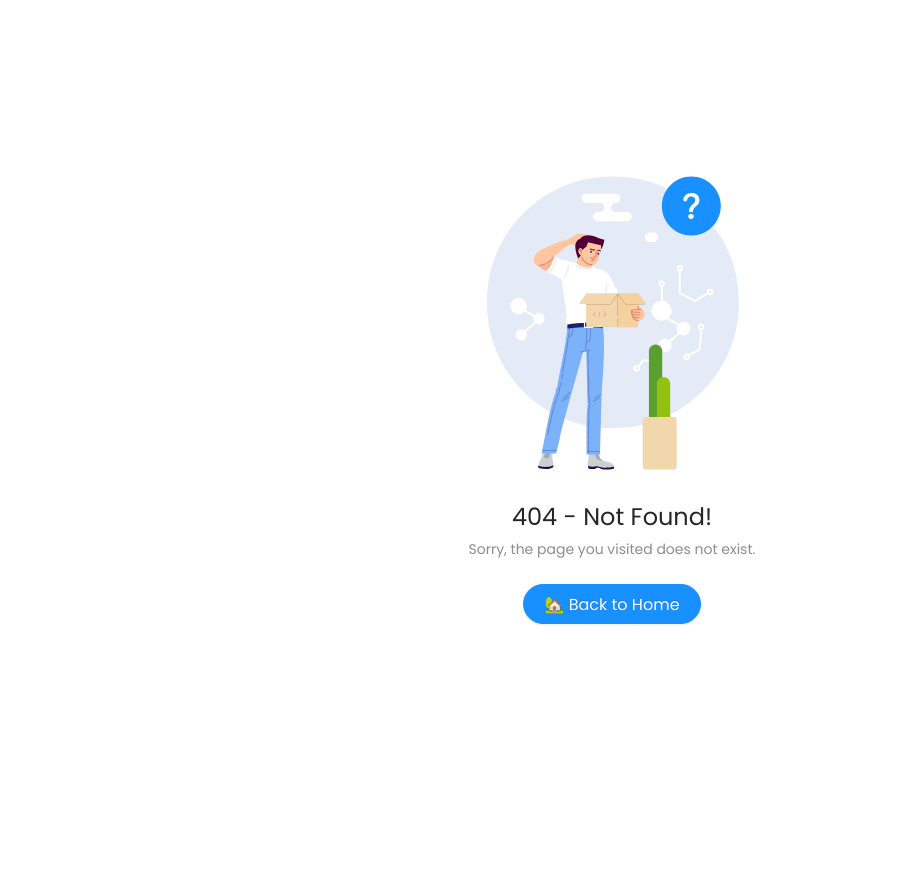
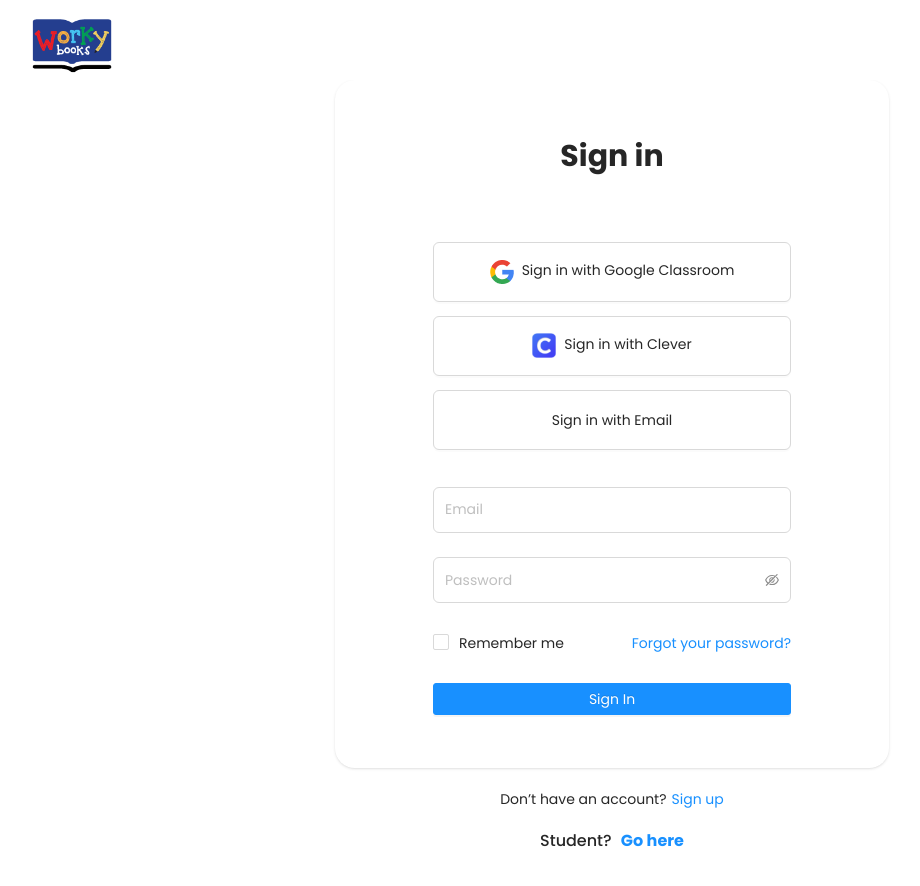
Before and after one commit to drewsmithninja/workybooks, a React (Create React App) app: page /signin in a window 1280 px wide. Before the commit this address had no page. Shown: the top 886 px of the page, without its empty margins (28-948 px from the left). Before the commit the page ends 800 px from the top, so only its background shows below. Built offline with nearby package versions, Linux system fonts and the light colour scheme.

Commit message:
Changes for sign and signup

```diff
--- a/src/App.js
+++ b/src/App.js
@@ -2,12 +2,16 @@ import React from 'react';
 import { BrowserRouter, Route, Routes } from 'react-router-dom';
 import Home from './pages/Home';
 import NotFound from './pages/NotFound';
+import SignIn from './pages/SignIn';
+import SignUp from './pages/Signup';
 
 function App() {
   return (
     <BrowserRouter>
       <Routes>
         <Route path='/' element={<Home />} />
+        <Route path='/signin' element={<SignIn />} />
+        <Route path='/signup' element={<SignUp />} />
         <Route path='*' element={<NotFound />} />
       </Routes>
     </BrowserRouter>
--- a/src/components/common/Headers.jsx
+++ b/src/components/common/Headers.jsx
@@ -99,11 +99,11 @@ function Headers() {
         {/* login/register button */}
         {!user.loggedIn ? (
           <Space>
-            <Button className='font-bold' type='primary' onClick={() => {
-              login();
-            }}>
-              Sign In
-            </Button>
+            <Link to='/signin'>
+              <Button className='font-bold' type='primary'>
+                Sign In
+              </Button>
+            </Link>
             <Link to='/auth/login'>
               <Button className='font-bold' type='primary'>
                 Sign Up
--- /dev/null
+++ b/src/pages/SignIn.jsx
@@ -0,0 +1,84 @@
+import {
+  Button,
+  Checkbox,
+  Form,
+  Input,
+  Layout,
+  Typography
+} from 'antd';
+import React from 'react';
+import { Link } from 'react-router-dom';
+
+import logo from '../assets/images/logo.png';
+import googleIcon from '../assets/images/google-icon.png';
+import cleverIcon from '../assets/images/clever-icon.png';
+
+function SignIn() {
+  window.document.title = 'Workybook - Sign In';
+  const { Header } = Layout;
+  const { Paragraph } = Typography;
+  return (
+    <>
+      <Header className='h-20 relative container mx-auto'>
+        <div className='flex items-center justify-between pt-2'>
+          <div>
+            <Link to='/'>
+              <img
+                src={logo}
+                alt="logo"
+                style={{
+                  width: 100
+                }}
+              />
+            </Link>
+          </div>
+        </div>
+      </Header>
+      <div className='w-[85%] max-w-[554px] h-[688px] bg-white-100 rounded-[20px] m-auto shadow flex flex-col text-center'>
+        <Typography.Title level={2} className="mt-[56px] !mb-[65px]">
+          Sign in
+        </Typography.Title>
+
+        <div className='flex flex-col gap-[14px] pb-[37px]'>
+          <Button className='w-[85%] max-w-[358px] h-[60px] m-auto rounded-[6px]'>
+            <img src={googleIcon} width="24" alt="googleIcon" className='mr-[8px]' />
+            Sign in with Google Classroom
+          </Button>
+          <Button className='w-[85%] max-w-[358px] h-[60px] m-auto rounded-[6px]'>
+            <img src={cleverIcon} width="24" alt="cleverIcon" className='mr-[8px]' />
+            Sign in with Clever
+          </Button>
+          <Button className='w-[85%] max-w-[358px] h-[60px] m-auto rounded-[6px]'>
+            Sign in with Email
+          </Button>
+        </div>
+
+        <Form>
+          <Form.Item label={false}>
+            <Input placeholder='Email' className='w-[85%] max-w-[358px] h-[46px] m-auto rounded-[6px]' />
+          </Form.Item>
+          <Form.Item label={false}>
+            <Input.Password placeholder='Password' className='w-[85%] max-w-[358px] h-[46px] m-auto rounded-[6px]' />
+          </Form.Item>
+          <div className='w-[85%] max-w-[358px] m-auto flex items-baseline justify-between'>
+            <Form.Item label={false}>
+              <Checkbox className='mr-[10px]' />
+              Remember me
+            </Form.Item>
+            <Link to="/">Forgot your password?</Link>
+          </div>
+          <Button type='primary' className='w-[85%] max-w-[358px] m-auto'>Sign In</Button>
+        </Form>
+      </div>
+      <Paragraph className='m-auto block w-[85%] max-w-[554px] text-center mt-[20px] mb-[40px]'>
+        Don’t have an account?
+        <Link to="/signup" className='ml-[5px]'>Sign up</Link>
+      </Paragraph>
+      <Typography.Title level={5} className="m-auto block w-[85%] max-w-[554px] !pb-[107px] text-center font-medium">
+        <span className="font-medium">Student?&nbsp;</span>
+        <Link to="/" className='ml-[5px]'>Go here</Link>
+      </Typography.Title>
+    </>
+  );
+}
+export default SignIn;
--- /dev/null
+++ b/src/pages/Signup.jsx
@@ -0,0 +1,63 @@
+import {
+  Button,
+  Layout,
+  Typography
+} from 'antd';
+import React from 'react';
+import { Link } from 'react-router-dom';
+
+import logo from '../assets/images/logo.png';
+import googleIcon from '../assets/images/google-icon.png';
+import cleverIcon from '../assets/images/clever-icon.png';
+
+function SignUp() {
+  window.document.title = 'Workybook - Sign Up';
+  const { Header } = Layout;
+  const { Paragraph } = Typography;
+  return (
+    <>
+      <Header className='h-20 relative container mx-auto'>
+        <div className='flex items-center justify-between pt-2'>
+          <div>
+            <Link to='/'>
+              <img
+                src={logo}
+                alt="logo"
+                style={{
+                  width: 100
+                }}
+              />
+            </Link>
+          </div>
+        </div>
+      </Header>
+      <div className='w-[85%] max-w-[554px] h-[522px] bg-white-100 rounded-[20px] m-auto shadow flex flex-col text-center'>
+        <Typography.Title level={2} className="!text-base md:!text-2xl mt-[56px]">
+          Create your teacher account
+        </Typography.Title>
+        <Typography.Title level={5} className="!font-normal !mt-[0px] !mb-[65px] !text-[14px]">
+          Signup for Workybooks
+        </Typography.Title>
+
+        <div className='flex flex-col gap-[14px] pb-[37px]'>
+          <Button className='w-[85%] max-w-[358px] h-[60px] m-auto rounded-[6px]'>
+            <img src={googleIcon} width="24" alt="googleIcon" className='mr-[8px]' />
+            Sign in with Google Classroom
+          </Button>
+          <Button className='w-[85%] max-w-[358px] h-[60px] m-auto rounded-[6px]'>
+            <img src={cleverIcon} width="24" alt="cleverIcon" className='mr-[8px]' />
+            Sign in with Clever
+          </Button>
+          <Button className='w-[85%] max-w-[358px] h-[60px] m-auto rounded-[6px]'>
+            Sign in with Email
+          </Button>
+        </div>
+      </div>
+      <Paragraph className='m-auto block w-[85%] max-w-[554px] text-center mt-[20px] mb-[40px]'>
+        Already have an account?
+        <Link to="/signin" className='ml-[5px]'>Sign In</Link>
+      </Paragraph>
+    </>
+  );
+}
+export default SignUp;
--- a/src/routes/PrivateRoute.js
+++ b/src/routes/PrivateRoute.js
@@ -6,7 +6,7 @@ function PrivateRoute({ children }) {
   const token = getSessionToken();
 
   if (!user && !token) {
-    return <Navigate to='/auth/login' replace />;
+    return <Navigate to='/signin' replace />;
   }
   return children;
 }
```
Also changed, not shown: src/assets/images/clever-icon.png (added), src/assets/images/google-icon.png (added).
